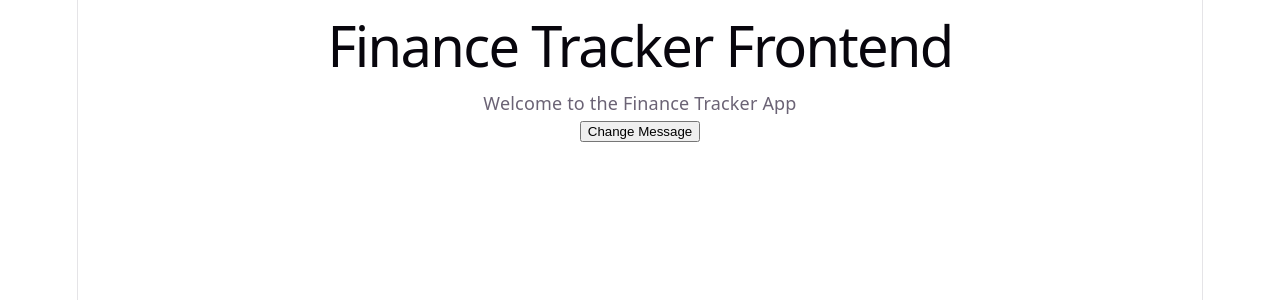
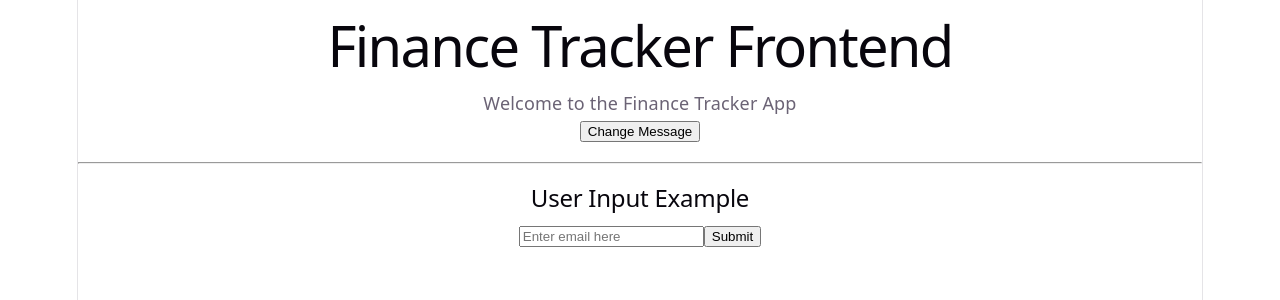
Before and after one commit to 00santi/finance_tracker, a React (Vite) app in the folder frontend/: page / in a window 1280 px wide. Shown: the top 300 px of the page. Built offline with nearby package versions, Linux system fonts and the light colour scheme.

Commit message:
some email input

```diff
--- a/frontend/src/App.tsx
+++ b/frontend/src/App.tsx
@@ -1,4 +1,5 @@
 import React, {useState} from 'react';
+import MessageDisplay from './MessageDisplay.tsx';
 
 //import './App.css';
 
@@ -7,7 +8,7 @@ function App() {
 
     const [_, setClicks] = useState(0);
 
-    const handleClick = () => {
+    const handleCounterClick = () => {
         setClicks(prev => {
             const newClicks = prev + 1;
             if (newClicks === 1)
@@ -18,12 +19,37 @@ function App() {
             return newClicks;
         })
     };
+
+    const [inputText, setInputText] = useState('');
+    const [responseText, setResponseText] = useState('');
+
+    const handleInput = (event: React.ChangeEvent<HTMLInputElement>) => {
+        setInputText(event.target.value);
+    }
+
+    const handleSubmit = () => {
+        setResponseText(inputText);
+        setInputText('');
+    };
+
+
     return (
         <div className="App">
             <header className="App-header">
                 <h1>Finance Tracker Frontend</h1>
-                <p>{message}</p>
-                <button onClick={handleClick}>Change Message</button>
+                <MessageDisplay message={message}></MessageDisplay>
+                <button onClick={handleCounterClick}>Change Message</button>
+
+                <hr style={{margin: '20px 0'}}/>
+
+                <h2>User Input Example</h2>
+                <input type="text"
+                       value={inputText}
+                       onChange={handleInput}
+                       placeholder="Enter email here"/>
+                <button onClick={handleSubmit}>Submit</button>
+                {responseText && (
+                    <p>You submitted: <strong>{responseText}</strong></p>)}
             </header>
         </div>
     )
--- /dev/null
+++ b/frontend/src/MessageDisplay.tsx
@@ -0,0 +1,13 @@
+import React from 'react';
+
+interface MessageDisplayProps {
+    message: string;
+}
+
+const MessageDisplay: React.FC<MessageDisplayProps> = ( { message } ) => {
+    return (
+        <p>{message}</p>
+    );
+};
+
+export default MessageDisplay;
```
